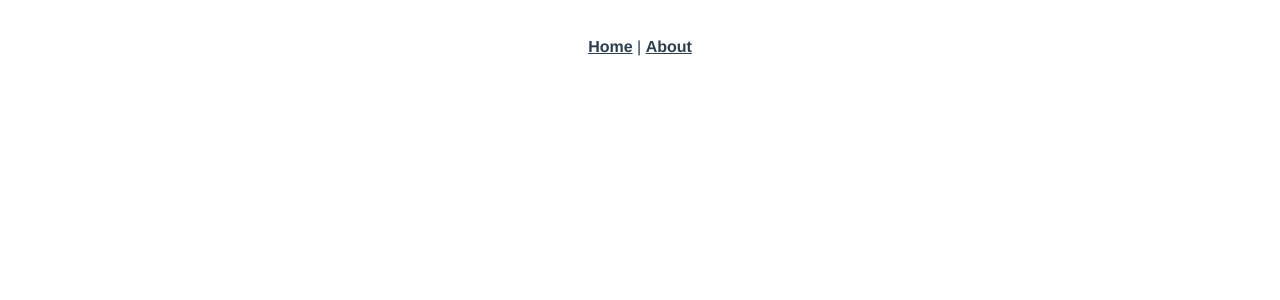
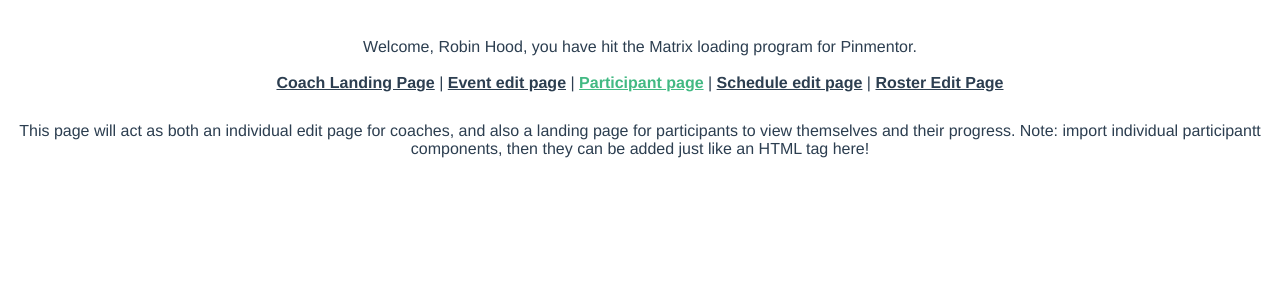
Before and after one commit to sargentstudley/Fun_Things, a Vue app in the folder pin_ui/pinmentor/: page /#/participant in a window 1280 px wide. Shown: the top 300 px of the page. Built offline with nearby package versions, Linux system fonts and the light colour scheme; no server answers.

Commit message:
Add view scaffolds
There's five main views in PinMentor.  This just adds the pages and makes them navigable, if boring.

```diff
--- a/pin_ui/pinmentor/src/App.vue
+++ b/pin_ui/pinmentor/src/App.vue
@@ -1,8 +1,14 @@
 <template>
   <div id="app">
     <div id="nav">
-      <router-link to="/">Home</router-link> |
-      <router-link to="/about">About</router-link>
+      Welcome, Robin Hood, you have hit the Matrix loading program for
+      Pinmentor.<br /><br />
+      <router-link :to="{ name: 'coach' }">Coach Landing Page</router-link> |
+      <router-link :to="{ name: 'event' }">Event edit page</router-link> |
+      <router-link :to="{ name: 'participant' }">Participant page</router-link>
+      |
+      <router-link :to="{ name: 'schedule' }">Schedule edit page</router-link> |
+      <router-link :to="{ name: 'roster' }">Roster Edit Page</router-link>
     </div>
     <router-view />
   </div>
--- a/pin_ui/pinmentor/src/router/index.js
+++ b/pin_ui/pinmentor/src/router/index.js
@@ -1,23 +1,38 @@
 import Vue from 'vue';
 import VueRouter from 'vue-router';
-import Home from '../views/Home.vue';
+import Coach from '../views/Coach.vue';
+import Event from '../views/Event.vue';
+import Participant from '../views/Participant.vue';
+import Roster from '../views/Roster.vue';
+import Schedule from '../views/Schedule.vue';
 
 Vue.use(VueRouter);
 
 const routes = [
   {
-    path: '/',
-    name: 'Home',
-    component: Home
+    path: '/coach',
+    name: 'coach',
+    component: Coach
   },
   {
-    path: '/about',
-    name: 'About',
-    // route level code-splitting
-    // this generates a separate chunk (about.[hash].js) for this route
-    // which is lazy-loaded when the route is visited.
-    component: () =>
-      import(/* webpackChunkName: "about" */ '../views/About.vue')
+    path: '/event',
+    name: 'event',
+    component: Event
+  },
+  {
+    path: '/participant',
+    name: 'participant',
+    component: Participant
+  },
+  {
+    path: '/roster',
+    name: 'roster',
+    component: Roster
+  },
+  {
+    path: '/schedule',
+    name: 'schedule',
+    component: Schedule
   }
 ];
 
--- a/pin_ui/pinmentor/src/views/About.vue
+++ /dev/null
@@ -1,5 +0,0 @@
-<template>
-  <div class="about">
-    <h1>This is an about page</h1>
-  </div>
-</template>
--- /dev/null
+++ b/pin_ui/pinmentor/src/views/Coach.vue
@@ -0,0 +1,11 @@
+<template>
+  <div>
+    This is the landing page for the coach.
+  </div>
+</template>
+
+<script>
+export default {};
+</script>
+
+<style scoped></style>
--- /dev/null
+++ b/pin_ui/pinmentor/src/views/Event.vue
@@ -0,0 +1,11 @@
+<template>
+  <div>
+    This is the edit page for a particular event on the schedule.
+  </div>
+</template>
+
+<script>
+export default {};
+</script>
+
+<style scoped></style>
--- /dev/null
+++ b/pin_ui/pinmentor/src/views/Participant.vue
@@ -0,0 +1,14 @@
+<template>
+  <div>
+    This page will act as both an individual edit page for coaches, and also a
+    landing page for participants to view themselves and their progress. Note:
+    import individual participantt components, then they can be added just like
+    an HTML tag here!
+  </div>
+</template>
+
+<script>
+export default {};
+</script>
+
+<style scoped></style>
--- /dev/null
+++ b/pin_ui/pinmentor/src/views/Roster.vue
@@ -0,0 +1,12 @@
+<template>
+  <div>
+    This is where we can show the roster for a particular coach and all
+    participants thereunder.
+  </div>
+</template>
+
+<script>
+export default {};
+</script>
+
+<style scoped></style>
--- /dev/null
+++ b/pin_ui/pinmentor/src/views/Schedule.vue
@@ -0,0 +1,12 @@
+<template>
+  <div>
+    This is where Schedules will be listed. We can, theoretically drill down
+    into events.
+  </div>
+</template>
+
+<script>
+export default {};
+</script>
+
+<style scoped></style>
```
Also changed, not shown: 1 other file (tests, documents, lock files or other folders).
